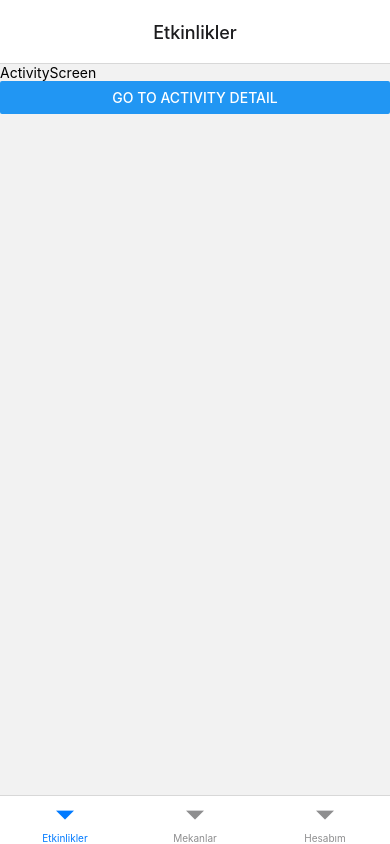
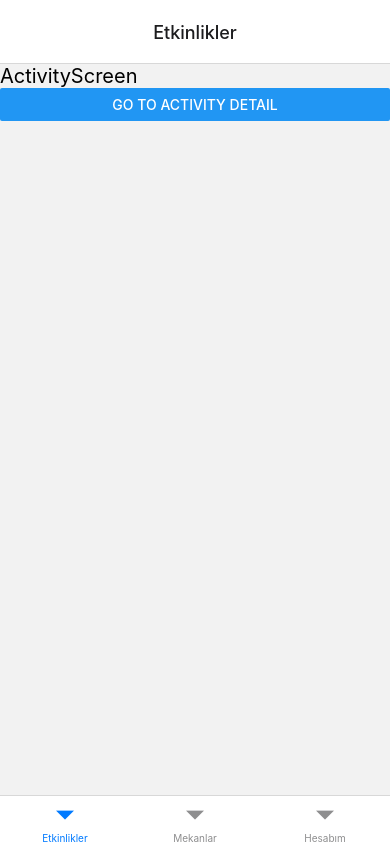
Before and after one commit to emredindr/ActivityConnect, a React Native app: screen /Activity in a window 390 px wide. Built offline with nearby package versions, Linux system fonts and the light colour scheme.

Commit message:
Setup .env configuration
react-native-config paketi kuruldu.
environment'ların configden okunması sağlandı.

```diff
--- a/package.json
+++ b/package.json
@@ -16,6 +16,7 @@
     "@react-navigation/native-stack": "^6.9.13",
     "react": "18.2.0",
     "react-native": "0.72.4",
+    "react-native-config": "^1.5.0",
     "react-native-paper": "^5.10.3",
     "react-native-safe-area-context": "^4.7.1",
     "react-native-screens": "^3.24.0",
--- a/src/screens/Activity/ActivityScreen.js
+++ b/src/screens/Activity/ActivityScreen.js
@@ -1,5 +1,4 @@
-import {StyleSheet, Text, View,Button} from 'react-native';
-import React from 'react';
+import {StyleSheet, Text, View, Button} from 'react-native';
 
 const ActivityScreen = ({navigation}) => {
   const goToActivityDetail = () => {
@@ -7,7 +6,7 @@ const ActivityScreen = ({navigation}) => {
   };
   return (
     <View>
-      <Text>ActivityScreen</Text>
+      <Text style={{fontSize: 20}}>ActivityScreen </Text>
       <Button title="Go to Activity Detail" onPress={goToActivityDetail} />
     </View>
   );
```
Also changed, not shown: 3 other files (tests, documents, lock files or other folders).
